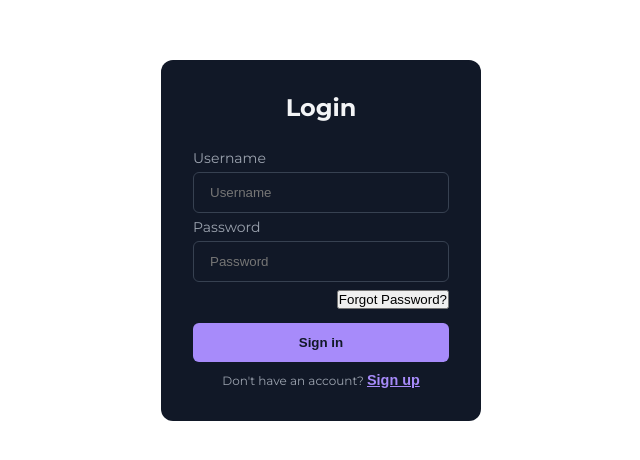
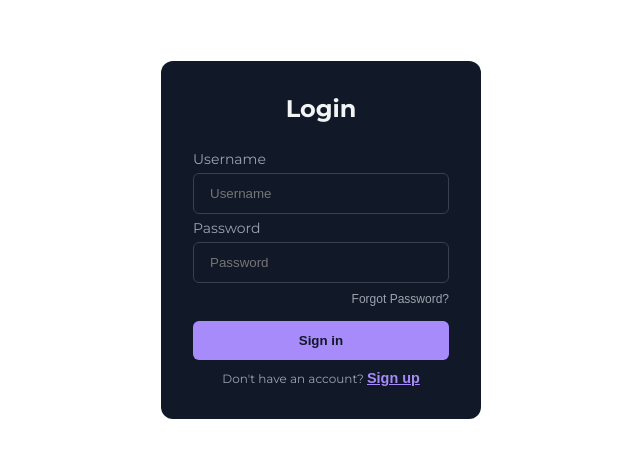
Before and after one commit to Gulverda/TaskManager, a React (Create React App) app in the folder frontend/: page /addtask in a window 1280 px wide. Shown: the part 160-620 px from the top of the page, without its empty margins (319-959 px from the left). Built offline with nearby package versions, Linux system fonts and the light colour scheme.

Commit message:
Fixed Forgor Pass Styles

```diff
--- a/frontend/src/CSS/Form.css
+++ b/frontend/src/CSS/Form.css
@@ -65,10 +65,15 @@ body{
   .forgot {
     display: flex;
     justify-content: flex-end;
+  }
+
+  .forgot-button{
     font-size: 0.75rem;
     line-height: 1rem;
+    border: none;
+    background: none;
+    margin: 8px 0 14px 0;
     color: rgba(156, 163, 175,1);
-    margin: 8px 0 14px 0;
   }
 
   .forgot a,.signup a {
```
